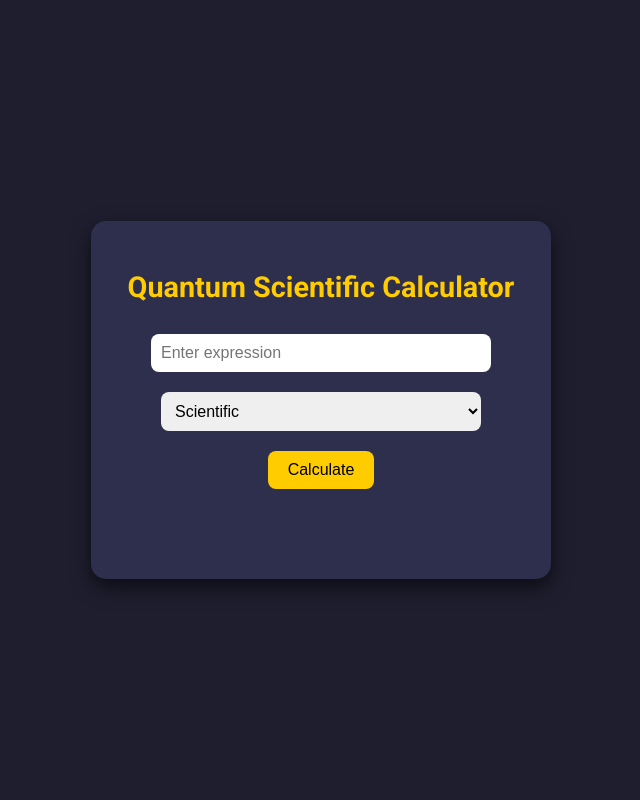
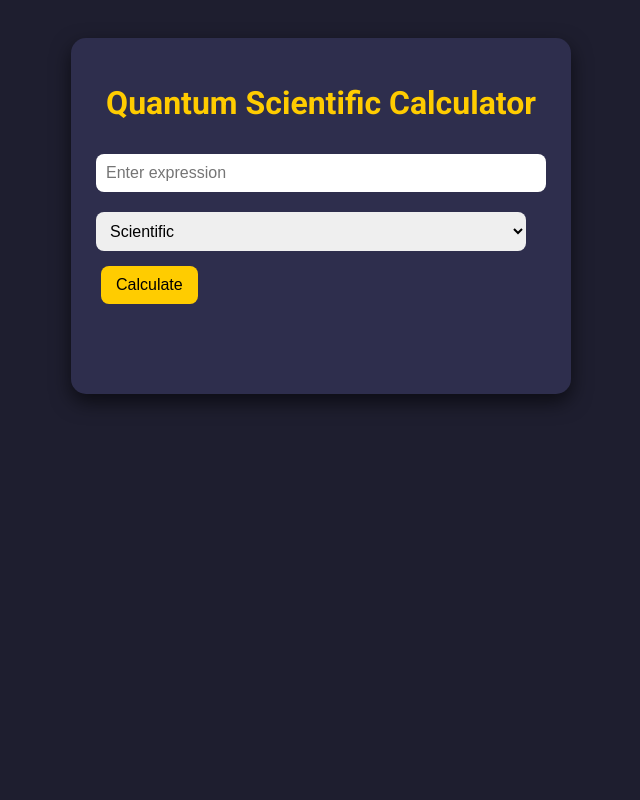
Before and after one commit to Abhims898/Quantum-Scientific-Calculator, a Flask app: page / in a window 1280 px wide. Shown: the whole page, without its empty margins (319-959 px from the left). Run offline with Flask 3, Linux system fonts and the light colour scheme.

Commit message:
Update index.html

```diff
--- a/templates/index.html
+++ b/templates/index.html
@@ -11,25 +11,21 @@
             color: #f0f0f0;
             display: flex;
             justify-content: center;
-            align-items: center;
-            height: 100vh;
-            margin: 0;
+            padding: 30px;
         }
         .calculator {
             background: #2e2e4d;
-            padding: 30px;
+            padding: 25px;
             border-radius: 15px;
             box-shadow: 0 8px 20px rgba(0,0,0,0.6);
-            width: 400px;
-            text-align: center;
+            width: 450px;
         }
         h1 {
-            margin-bottom: 20px;
-            font-size: 1.8em;
+            text-align: center;
             color: #ffcc00;
         }
         input[type="text"], select {
-            width: 80%;
+            width: calc(100% - 20px);
             padding: 10px;
             margin: 10px 0;
             border-radius: 8px;
@@ -39,35 +35,25 @@
         button {
             background: #ffcc00;
             border: none;
-            padding: 10px 20px;
+            padding: 10px 15px;
             font-size: 1em;
             border-radius: 8px;
             cursor: pointer;
             transition: 0.3s;
-            margin-top: 10px;
+            margin: 5px;
         }
-        button:hover {
-            background: #ff9900;
-        }
-        #result {
-            margin-top: 20px;
-            font-size: 1.2em;
-            word-wrap: break-word;
-            min-height: 40px;
-        }
-        #quantum-plot {
-            margin-top: 15px;
-            max-width: 100%;
-            border-radius: 10px;
-            border: 1px solid #ccc;
-        }
+        button:hover { background: #ff9900; }
+        #result { margin-top: 20px; font-size: 1.1em; min-height: 40px; word-wrap: break-word; }
+        #quantum-plot { margin-top: 15px; max-width: 100%; border-radius: 10px; border: 1px solid #ccc; display: none; }
+        .quantum-controls { margin-top: 10px; background: #3e3e6d; padding: 10px; border-radius: 10px; text-align: center; }
     </style>
 </head>
 <body>
     <div class="calculator">
         <h1>Quantum Scientific Calculator</h1>
+
         <input type="text" id="expression" placeholder="Enter expression">
-        <br>
+
         <select id="mode">
             <option value="scientific">Scientific</option>
             <option value="complex">Complex</option>
@@ -75,23 +61,53 @@
             <option value="quantum">Quantum</option>
             <option value="memory">Memory</option>
         </select>
-        <br>
+
+        <!-- Quantum gate interface -->
+        <div class="quantum-controls" id="quantum-controls" style="display:none;">
+            <label>Qubits: <input type="number" id="num_qubits" value="2" min="1" max="5"></label>
+            <div style="margin-top:10px;">
+                <button onclick="addGate('h')">H</button>
+                <button onclick="addGate('x')">X</button>
+                <button onclick="addGate('y')">Y</button>
+                <button onclick="addGate('z')">Z</button>
+                <button onclick="addGate('cx')">CX</button>
+                <button onclick="addGate('ccx')">CCX</button>
+                <button onclick="addGate('measure')">Measure</button>
+            </div>
+        </div>
+
         <button onclick="calculate()">Calculate</button>
+
         <div id="result"></div>
-        <img id="quantum-plot" src="" alt="" style="display:none;">
+        <img id="quantum-plot" src="" alt="Quantum Circuit Plot">
+
     </div>
 
     <script>
+        let qcData = [];
+
+        document.getElementById("mode").addEventListener("change", function() {
+            const mode = this.value;
+            document.getElementById("quantum-controls").style.display = (mode === "quantum") ? "block" : "none";
+        });
+
+        function addGate(gate) {
+            let qubits = prompt("Enter qubit indices (comma separated, starting from 0):");
+            if(!qubits) return;
+            let qArray = qubits.split(",").map(x => parseInt(x.trim()));
+            qcData.push({gate: gate, qubits: qArray});
+            alert(gate.toUpperCase() + " gate added on qubits: " + qArray.join(", "));
+        }
+
         async function calculate() {
             const expression = document.getElementById("expression").value;
             const mode = document.getElementById("mode").value;
 
             let data = { expression, mode };
 
-            // For quantum mode, you can extend to send qc_data and num_qubits if needed
-            if (mode === "quantum") {
-                data.qc_data = []; // Add your gates array if implementing GUI for quantum gates
-                data.num_qubits = 2;
+            if(mode === "quantum") {
+                data.qc_data = qcData;
+                data.num_qubits = parseInt(document.getElementById("num_qubits").value);
             }
 
             const response = await fetch("/calculate", {
@@ -103,13 +119,16 @@
             const result = await response.json();
             document.getElementById("result").innerText = result.result;
 
-            if (result.plot) {
-                const img = document.getElementById("quantum-plot");
+            const img = document.getElementById("quantum-plot");
+            if(result.plot) {
                 img.src = result.plot;
                 img.style.display = "block";
             } else {
-                document.getElementById("quantum-plot").style.display = "none";
+                img.style.display = "none";
             }
+
+            // Clear quantum data after execution
+            if(mode === "quantum") qcData = [];
         }
     </script>
 </body>
```
